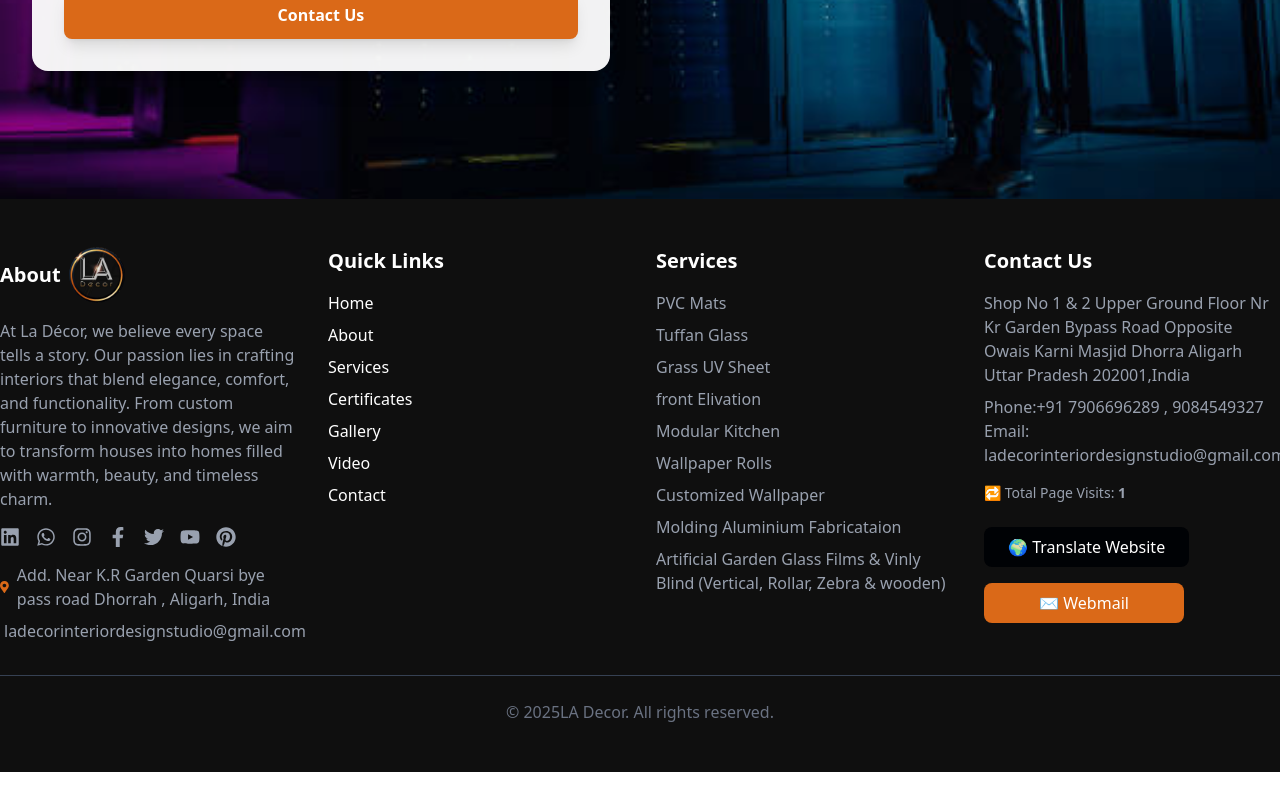
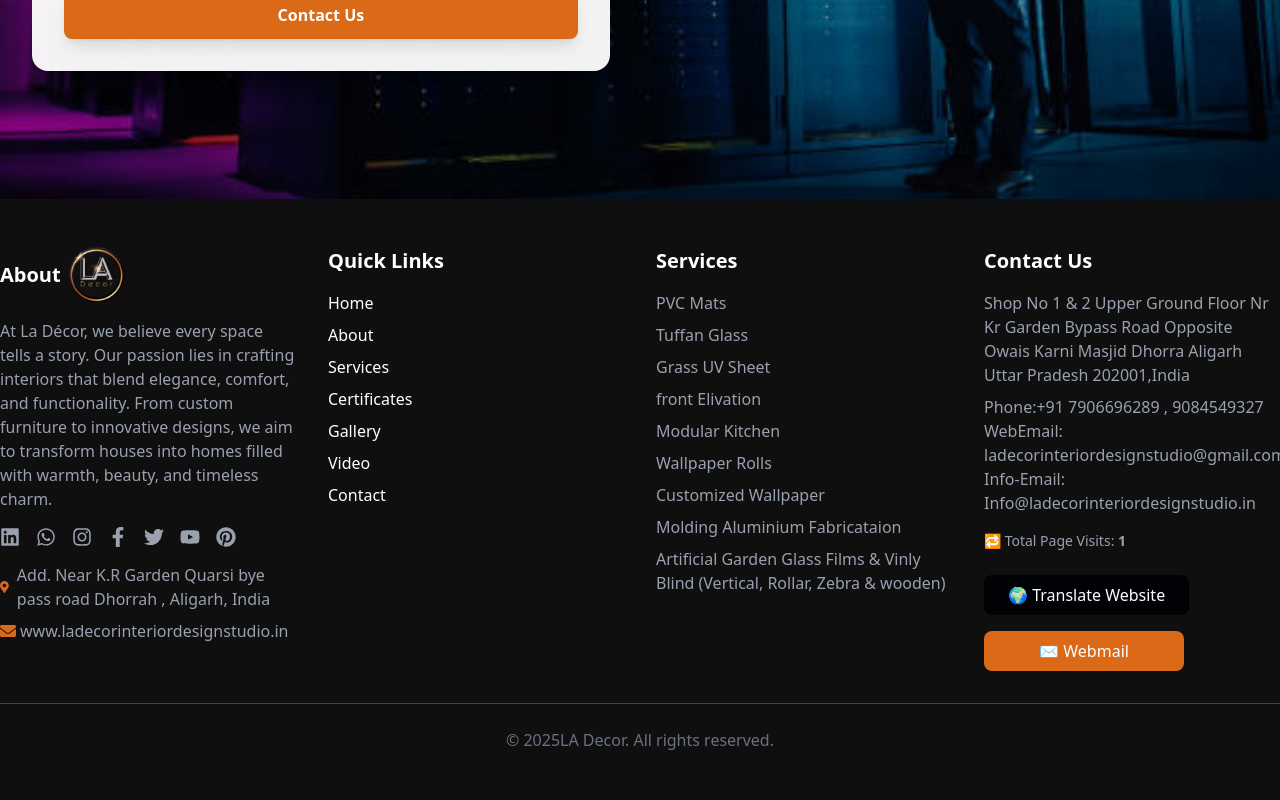
Before and after one commit to Mdasif483/LA-Decor-, a React (Vite) app: page / in a window 1280 px wide. Shown: the part 6714-7514 px from the top of the page. Before the commit the page ends 7486 px from the top, so only its background shows below. Built offline with nearby package versions, Linux system fonts and the light colour scheme.

Commit message:
mail change

```diff
--- a/src/components/Footer.jsx
+++ b/src/components/Footer.jsx
@@ -75,7 +75,7 @@
             </div>
             <div className="flex items-center gap-1">
               <FaEnvelope className="text-[#DA6918]" />
-              <span><a href="ladecorinteriordesignstudio@gmail.com">ladecorinteriordesignstudio@gmail.com</a></span>
+              <span><a href="http://www.ladecorinteriordesignstudio.in">www.ladecorinteriordesignstudio.in</a></span>
             </div>
           </div>
         </div>
@@ -119,7 +119,17 @@
             Shop No 1 & 2 Upper Ground Floor  Nr Kr Garden Bypass Road Opposite Owais Karni Masjid Dhorra Aligarh Uttar Pradesh 202001,India
           </p>
           <p className="text-gray-400 mt-2">Phone:+91 7906696289 , 9084549327</p>
-          <p className="text-gray-400"><Link to="Info@ladecorinteriordesignstudio.in">Email: ladecorinteriordesignstudio@gmail.com</Link> </p>
+          <p className="text-gray-400">
+            <a href="mailto:www.ladecorinteriordesignstudio@gmail.com" className="hover:underline">
+              WebEmail: ladecorinteriordesignstudio@gmail.com
+            </a>
+          </p>
+          <p className="text-gray-400">
+            <a href="mailto:Info@ladecorinteriordesignstudio.in" className="hover:underline">
+              Info-Email: Info@ladecorinteriordesignstudio.in
+            </a>
+          </p>
+
 
           {/* Visit Counter (per page load) */}
           <p className="text-gray-400 mt-4 text-sm">
@@ -138,12 +148,12 @@
             {showTranslator && <Translator />}
 
             {/* Webmail Button */}
-  <a
-    href="https://md-in-82.webhostbox.net:2096/cpsess3927650103/3rdparty/roundcube/?_task=mail&_mbox=INBOX"
+            <Link
+              to="https://md-in-82.webhostbox.net:2096/cpsess3927650103/3rdparty/roundcube/?_task=mail&_mbox=INBOX"
               className="bg-[#DA6918] hover:bg-[#ff7f3d] text-white px-6 py-2 rounded-lg text-center font-medium transition transform hover:scale-105 duration-300 min-w-[200px]"
             >
               ✉️ Webmail
-  </a>
+            </Link>
           </div>
 
 
--- a/src/components/SubComponent/ContactPopup.jsx
+++ b/src/components/SubComponent/ContactPopup.jsx
@@ -21,7 +21,7 @@
           animate={{ x: 0, opacity: 1 }}
           exit={{ x: 300, opacity: 0 }}
           transition={{ duration: 0.5 }}
-          className="fixed top-1/2 right-1 -translate-y-1/2 z-40 mt-3"
+          className="fixed top-1/2 right-2 -translate-y-1/2 z-40 mt-3"
         >
           <div className="bg-white/5 backdrop-blur-md p-4 rounded-l-lg shadow-xl relative w-64 border-l-4 border-[#DA6918]">
             {/* Close Button */}
```
Lines whose indentation alone changed are shown as unchanged.
